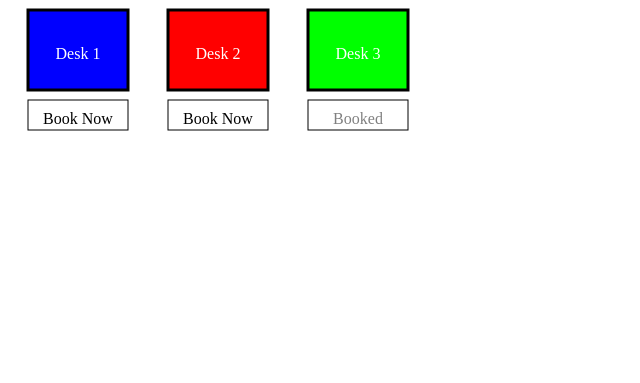
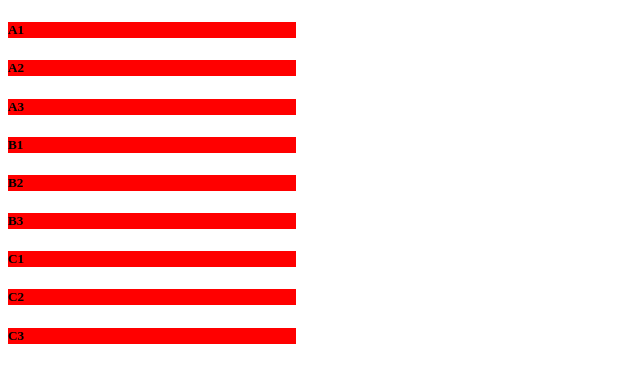
Before and after one commit to Desk-Booking-System/Desk-Booking-System, a Django app: page /account/deskbook/ in a window 1280 px wide. Shown: the part 26-409 px from the top of the page, without its empty margins (0-640 px from the left). Run offline with Django 4.2, Linux system fonts and the light colour scheme; data comes from the database, SQL or seed files in the repository; both versions use the stored data as it was after the commit.

Commit message:
Created desk backend and frontend

```diff
--- a/DeskBookingSystem/settings.py
+++ b/DeskBookingSystem/settings.py
@@ -26,6 +26,7 @@ INSTALLED_APPS = [
     'django.contrib.sessions',
     'django.contrib.messages',
     'django.contrib.staticfiles',
+    'rest_framework',
     'deskbooking',
     'bootstrap5'
 ]
--- a/deskbooking/MODELS/models.py
+++ b/deskbooking/MODELS/models.py
@@ -3,8 +3,8 @@ from django.db import models
 class Desk(models.Model):
     desk_name= models.CharField(max_length=50)
     is_available= models.BooleanField(default=False)
-    date = models.DateField()
-    employee_reserved_name = models.CharField(max_length=200) # the name of the employee who reserved the desk
+    date = models.DateField(null=True, blank=True)
+    employee_reserved_name = models.CharField(max_length=200, default='', null=True, blank=True) # the name of the employee who reserved the desk
 
     def __str__(self):
         return self.desk_name
--- a/deskbooking/templates/deskbook.html
+++ b/deskbooking/templates/deskbook.html
@@ -1,26 +1,11 @@
 {% extends 'base.html' %}
 
 {% block title %}Deskbook{% endblock %}
-
 {% block content %}
-<svg width="1000" height="160">
-    <rect x="20" y="10" width="100" height="80" style="fill:rgb(0,0,255);stroke-width:3;stroke:rgb(0,0,0)" />
-    <text x="70" y="55" dominant-baseline="middle" text-anchor="middle" fill="white">Desk 1</text>
-    <a href="#">
-        <rect x="20" y="100" width="100" height="30" style="fill:rgb(255,255,255);stroke-width:1;stroke:rgb(0,0,0)" />
-        <text x="70" y="120" dominant-baseline="middle" text-anchor="middle">Book Now</text>
-    </a>
-    <rect x="160" y="10" width="100" height="80" style="fill:rgb(255,0,0);stroke-width:3;stroke:rgb(0,0,0)" />
-    <text x="210" y="55" dominant-baseline="middle" text-anchor="middle" fill="white">Desk 2</text>
-    <a href="#">
-        <rect x="160" y="100" width="100" height="30" style="fill:rgb(255,255,255);stroke-width:1;stroke:rgb(0,0,0)" />
-        <text x="210" y="120" dominant-baseline="middle" text-anchor="middle">Book Now</text>
-    </a>
-    <rect x="300" y="10" width="100" height="80" style="fill:rgb(0,255,0);stroke-width:3;stroke:rgb(0,0,0)" />
-    <text x="350" y="55" dominant-baseline="middle" text-anchor="middle" fill="white">Desk 3</text>
-    <a href="#">
-        <rect x="300" y="100" width="100" height="30" style="fill:rgb(255,255,255);stroke-width:1;stroke:rgb(0,0,0)" disabled="true" />
-        <text x="350" y="120" dominant-baseline="middle" text-anchor="middle" fill="gray">Booked</text>
-    </a>
-</svg>
+{% for desk in desks %}
+<div class="card" style="width: 18rem; background-color:red;">
+    <div class="card-body"><h5 class="card-title">{{ desk.desk_name}}</h5>
+    </div>
+</div>
+{% endfor %}
 {% endblock %}
--- a/deskbooking/urls.py
+++ b/deskbooking/urls.py
@@ -1,12 +1,12 @@
 from django.urls import path
-from .views.LoginViews import user_login, deskbook
+from .views.LoginViews import user_login
 from .views.error_404_views import errorhandling
-from .views.DeskViews import add_desk
+from .views.DeskViews import add_desk, Desks
 
 urlpatterns = [
  path('login/', user_login, name='login'),
- path('deskbook/', deskbook, name='deskbook'),
- path('add/', add_desk, name='add'),
+ path('deskbook/', Desks, name='deskbook'),
+
 ]
 
 handler404 = errorhandling
--- a/deskbooking/views/DeskViews.py
+++ b/deskbooking/views/DeskViews.py
@@ -1,30 +1,33 @@
 from urllib import request
 from django.http import HttpResponse
+from django.shortcuts import render
 from django.views.decorators.csrf import csrf_exempt
+from deskbooking.MODELS.models import Desk
+from ..serializer import DeskSerializer
+from rest_framework import status
+from rest_framework.views import APIView
+from rest_framework.parsers import MultiPartParser, FormParser
+from rest_framework.decorators import api_view
+import json
 
-from deskbooking.MODELS.models import Desk
 
-from ..views import LoginViews
-
-@csrf_exempt
-# def rend_desk(request):
-    # if request.method == "GET":
-        # desk=Desk.objects.all()
-        # is_desk = request.GET.get('desk_name')
-        # return HttpResponse(is_desk)
-    # elif request.method == "PUT":
-        # desk=Desk()
-        # desk.is_available = False
-        # desk.date = request.POST.get('date')
-        # desk.employee_reserved_name = request.POST.get('employee_reserve_name')
-        # desk.save()
-        # return HttpResponse("ok")
+@api_view(['GET', 'POST'])
 
 @csrf_exempt
 def add_desk(request):
+
+
     if request.method == "POST":
-        desk=Desk()
-        desk.desk_name= request.POST.get('desk_name')
-        desk.is_available= request.POST.get('is_available')
-        desk.save()
+        serializer = DeskSerializer(data=request.data)
+        # print(serializer)
+        if serializer.is_valid():
+            serializer.save()
+            return HttpResponse(serializer.data, status=status.HTTP_200_OK)
+        else:
+            return HttpResponse(serializer.errors, status=status.HTTP_400_BAD_REQUEST)
     return HttpResponse(request)
+
+
+def Desks(request):
+    desks = Desk.objects.all()
+    return render(request , "deskbook.html", {"desks":desks} )
--- a/deskbooking/views/LoginViews.py
+++ b/deskbooking/views/LoginViews.py
@@ -29,8 +29,3 @@ def user_login(request):
         else:
             form = LoginForm()
         return render(request, 'account.html', {'form': form})
-
-
-def deskbook(request):
-    desks = [1, 2, 3]
-    return render(request, 'deskbook.html', {'desks': desks})
```
Also changed, not shown: deskbooking/serializer.py (added, +7 -0 lines), db.sqlite3.
